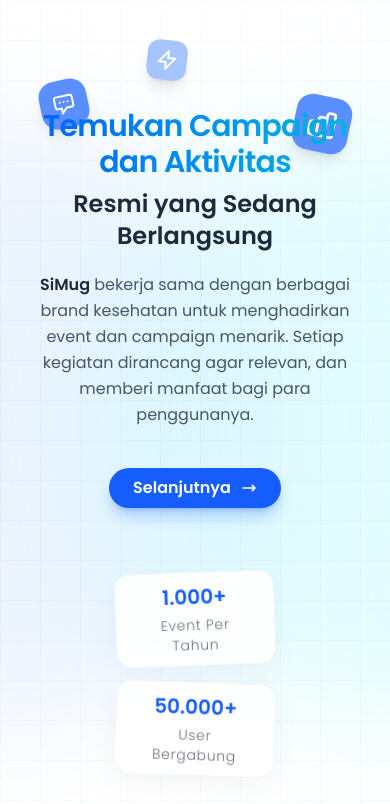
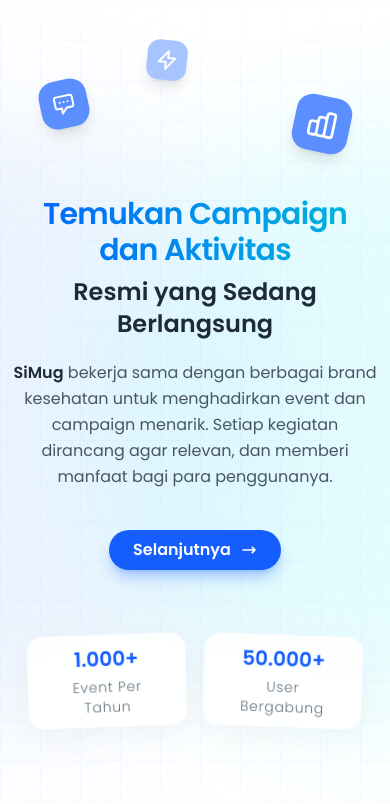
Before and after one commit to iqbalbayuaji/SiMug, a React (Vite) app: page /events-intro in a window 390 px wide. Shown: the top 804 px of the page. Built offline with nearby package versions, Linux system fonts and the light colour scheme; no server answers.

Commit message:
[+] Events Intro Responsive

```diff
--- a/src/pages/EventsIntroPage.jsx
+++ b/src/pages/EventsIntroPage.jsx
@@ -64,7 +64,7 @@
                     </div>
                 </div>
 
-                <div className="relative z-10 text-center max-w-3xl px-6 pt-10 md:pt-20">
+                <div className="relative z-10 text-center max-w-3xl px-6 lg:pt-10 pt-20 md:pt-20">
                     <div className="space-y-2 mb-4">
                         <h1 className="text-3xl md:text-3xl font-semibold bg-gradient-to-r from-blue-600 to-cyan-500 bg-clip-text text-transparent tracking-tight">
                             Temukan Campaign dan Aktivitas
@@ -91,7 +91,7 @@
                         </svg>
                     </button>
 
-                    <div className="flex flex-col sm:flex-row items-center justify-center gap-4 sm:gap-8 lg:gap-12 mt-16 px-4">
+                    <div className="flex lg:flex-col sm:flex-row items-center justify-center gap-4 sm:gap-8 lg:gap-12 mt-16 px-4">
 
                         <div className="bg-white/90 backdrop-blur-sm px-5 py-2.5 rounded-2xl shadow-[0_8px_30px_rgb(0,0,0,0.04)] border border-blue-50 transform -rotate-2 hover:rotate-0 transition-all duration-300 hover:shadow-lg w-40 sm:w-auto">
                             <div className="text-xl sm:text-2xl font-semibold text-blue-600">1.000+</div>
```
